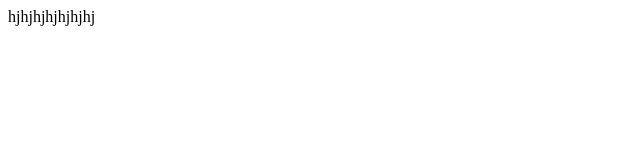
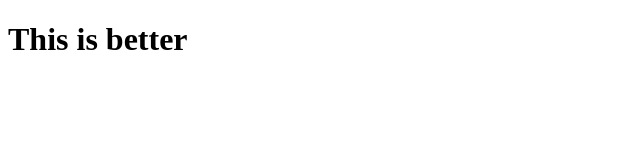
Before and after one commit to softwaredevemmanuel/rtr, a plain HTML site: page index.html in a window 1280 px wide. Shown: the whole page, without its empty margins (0-640 px from the left). Drawn offline with Linux system fonts and the light colour scheme.

Commit message:
nonso branch 1

```diff
--- a/index.html
+++ b/index.html
@@ -6,6 +6,8 @@
     <title>Document</title>
 </head>
 <body>
-    hjhjhjhjhjhjhj
+<h1>
+    This is better
+</h1>
 </body>
 </html>
```
